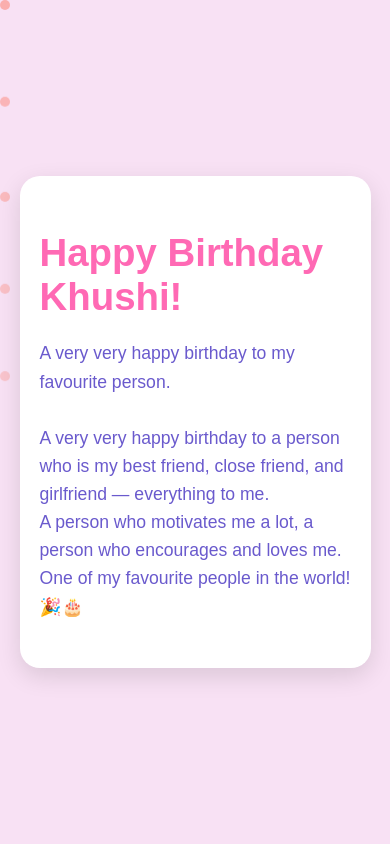
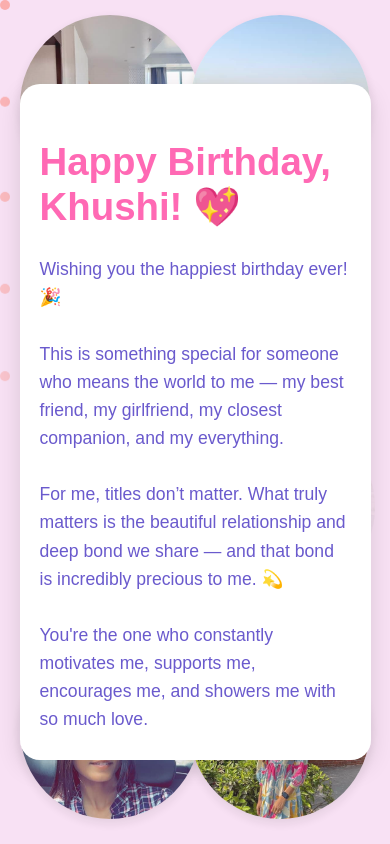
Before and after one commit to sneh1234853/birth, a plain HTML site: page index.html in a window 390 px wide. Drawn offline with Linux system fonts and the light colour scheme.

Commit message:
Added images and updated styles

```diff
--- a/index.html
+++ b/index.html
@@ -5,9 +5,28 @@
   <meta name="viewport" content="width=device-width, initial-scale=1" />
   <title>Happy Birthday Khushi!</title>
   <link rel="stylesheet" href="style.css" />
+  <style>
+    /* Added style for big "I LOVE YOU" text */
+    .love-you {
+      margin-top: 30px;
+      font-size: 3rem;
+      font-weight: 900;
+      color: #ff1493;
+      text-align: center;
+      letter-spacing: 0.1em;
+      animation: fadeIn 2s ease forwards;
+    }
+  </style>
 </head>
 <body>
   <div class="full-page">
+
+
+    <img src="images/img1.jpg" class="decor-img top-left" alt="Decor Image" />
+    <img src="images/img2.jpg" class="decor-img top-right" alt="Decor Image" />
+    <img src="images/img3.jpg" class="decor-img bottom-left" alt="Decor Image" />
+    <img src="images/img4.jpg" class="decor-img bottom-right" alt="Decor Image" />
+    <img src="images/img5.jpg" class="decor-img center-background" alt="Decor Image" />
 
     <!-- Heart Animation in the Center -->
     <div class="heart-animation"></div>
@@ -15,14 +34,22 @@
     <!-- Main Section -->
     <div class="container">
       <div class="greeting">
-        <h1>Happy Birthday Khushi!</h1>
+        <h1>Happy Birthday, Khushi! 💖</h1>
         <p class="personal-note">
-          A very very happy birthday to my favourite person.<br /><br />
-          A very very happy birthday to a person who is my best friend, close friend, and girlfriend — everything to me.<br />
-          A person who motivates me a lot, a person who encourages and loves me.<br />
-          One of my favourite people in the world! 🎉🎂
+          Wishing you the happiest birthday ever! 🎉<br /><br />
+          This is something special for someone who means the world to me — my best friend, my girlfriend, my closest companion, and my everything.<br /><br />
+          For me, titles don’t matter. What truly matters is the beautiful relationship and deep bond we share — and that bond is incredibly precious to me. 💫<br /><br />
+          You're the one who constantly motivates me, supports me, encourages me, and showers me with so much love.<br /><br />
+          You are, and always will be, one of my favorite people in this world. ❤️🎂<br /><br />
+          Thank you for being in my life. I'm truly lucky to have you. 🌸
         </p>
+
+        <!-- Big I LOVE YOU text -->
+        <div class="love-you">I LOVE YOU</div>
       </div>
+
+      <!-- Moved button inside container -->
+      <button class="thankyou-btn" onclick="alert('Thank you for being the amazing person you are! Love you 💕')">Thank you for being you 💖</button>
     </div>
 
     <!-- Confetti Animation -->
--- a/style.css
+++ b/style.css
@@ -29,7 +29,7 @@ body, html {
   position: relative;
   background: #fff;
   border-radius: 20px;
-  padding: 40px 30px;
+  padding: 50px 40px;
   max-width: 700px;
   width: 90vw;
   max-height: 80vh;
@@ -40,14 +40,14 @@ body, html {
 
 /* Greeting */
 .greeting h1 {
-  font-size: 3.2rem;
-  margin-bottom: 20px;
+  font-size: 3.4rem;
+  margin-bottom: 25px;
   color: #ff69b4;
   animation: fadeIn 1.5s ease forwards;
 }
 
 .personal-note {
-  font-size: 1.5rem;
+  font-size: 1.6rem;
   line-height: 1.6;
   color: #6a5acd;
   animation: fadeIn 2s ease forwards;
@@ -65,8 +65,41 @@ body, html {
   clip-path: polygon(50% 0%, 61% 35%, 100% 35%, 70% 57%, 80% 100%, 50% 75%, 20% 100%, 30% 57%, 0% 35%, 39% 35%);
   animation: heartBounce 1s infinite ease-in-out, heartPulse 1.5s infinite ease-in-out;
   box-shadow: 0 4px 30px rgba(255, 20, 147, 0.6), inset 0 0 30px rgba(255, 20, 147, 0.6);
-  z-index: 2;
+  z-index: 3;
   pointer-events: none;
+}
+
+/* Decorative Images */
+.decor-img {
+  position: absolute;
+  width: 240px; /* Increased from 200px */
+  height: 240px;
+  object-fit: cover;
+  border-radius: 50%;
+  box-shadow: 0 4px 12px rgba(0,0,0,0.1);
+  z-index: 1;
+  opacity: 0.9;
+  animation: float 4s ease-in-out infinite;
+}
+
+.top-left { top: 20px; left: 20px; }
+.top-right { top: 20px; right: 20px; }
+.bottom-left { bottom: 20px; left: 20px; }
+.bottom-right { bottom: 20px; right: 20px; }
+.center-background {
+  width: 180px;
+  height: 180px;
+  top: 50%;
+  left: 50%;
+  transform: translate(-50%, -50%);
+  opacity: 0.07;
+  z-index: 0;
+}
+
+/* Floating Animation */
+@keyframes float {
+  0%, 100% { transform: translateY(0); }
+  50% { transform: translateY(-10px); }
 }
 
 /* Confetti */
@@ -74,7 +107,7 @@ body, html {
   position: absolute;
   top: 0; left: 0; right: 0; bottom: 0;
   pointer-events: none;
-  z-index: 1;
+  z-index: 2;
 }
 
 .confetti {
@@ -135,4 +168,27 @@ body, html {
   .personal-note {
     font-size: 1.1rem;
   }
+  .decor-img {
+    width: 180px; /* Reduced for smaller screens */
+    height: 180px;
+  }
 }
+
+/* Thank You Button */
+.thankyou-btn {
+  display: block;
+  margin: 30px auto 0;
+  padding: 10px 30px;
+  font-size: 1.2rem;
+  background: #ff69b4;
+  color: white;
+  border: none;
+  border-radius: 50px;
+  cursor: pointer;
+  box-shadow: 0 4px 12px rgba(255,105,180,0.5);
+  transition: background-color 0.3s ease;
+}
+
+.thankyou-btn:hover {
+  background-color: #ff1493;
+}
```
Also changed, not shown: images/img1.jpg (added), images/img2.jpg (added), images/img3.jpg (added), images/img4.jpg (added), images/img5.jpg (added).
